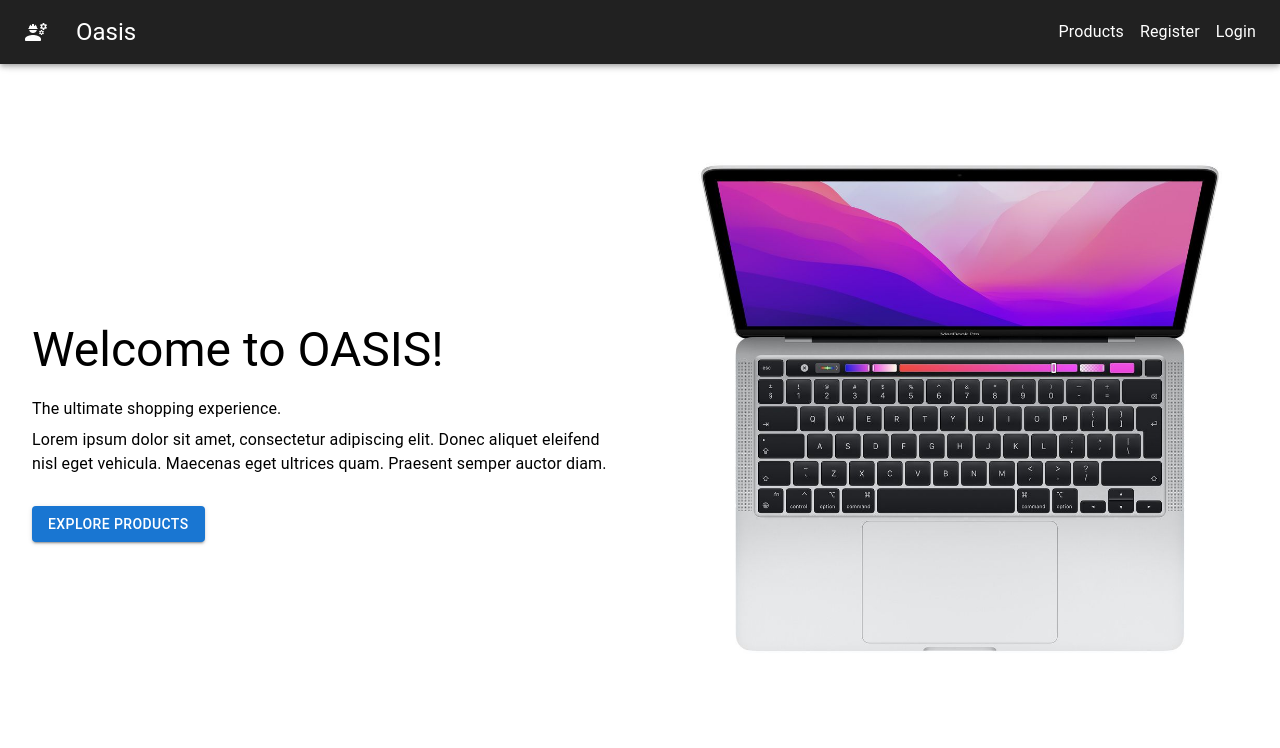
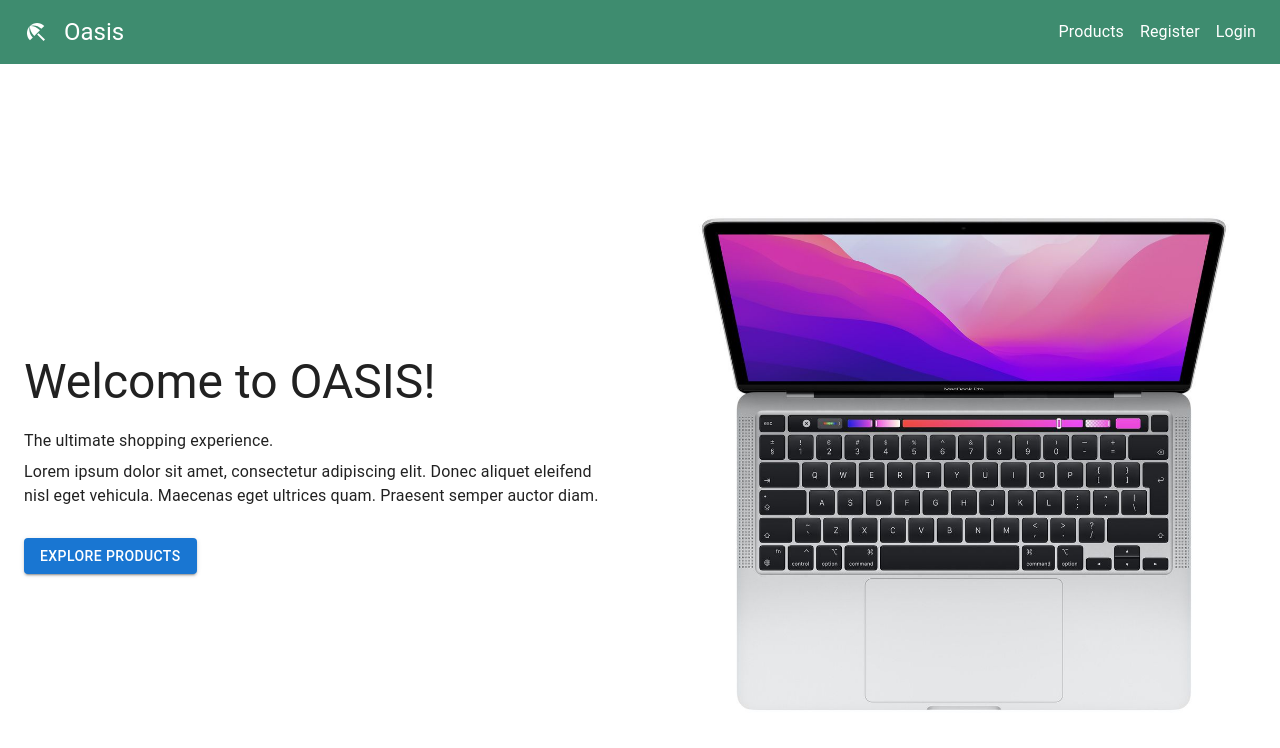
Before and after one commit to coaltail/Oasis_Website, a React (Vite) app in the folder oasis-app/: page / in a window 1280 px wide. Shown: the top 748 px of the page. Built offline with nearby package versions, Linux system fonts and the light colour scheme.

Commit message:
Design changes, bugfixes

```diff
--- a/oasis-app/src/App.tsx
+++ b/oasis-app/src/App.tsx
@@ -13,10 +13,12 @@
 import { useSelector } from "react-redux";
 import { AuthState } from "./state/redux.ts";
 import PrivateRoute from "./components/PrivateRoute.tsx";
+import { CssBaseline } from "@mui/material";
 function App() {
   const user = useSelector((state) => state.user.user);
   return (
     <>
+      <CssBaseline />
       <Navbar />
       <Routes>
         <Route path="/" element={<HomePage />} />
--- a/oasis-app/src/components/Navbar.tsx
+++ b/oasis-app/src/components/Navbar.tsx
@@ -9,6 +9,7 @@
 import ShoppingCart from './ShoppingCart';
 import { useState } from 'react'
 import { clearCart } from '../state/reduxCart';
+import { BeachAccess } from '@mui/icons-material';
 const Navbar = () => {
     const user = useSelector((state) => state.user.user);
     const cart = useSelector((state) => state.cart.cartItems);
@@ -21,29 +22,21 @@
 
     };
     return (
-        <>
-
-            <AppBar sx={{ bgcolor: '#212121' }}>
-                <Toolbar>
-                    <Box sx={{ flexGrow: 1 }}>
-                        <IconButton
-                            size="large"
-                            edge="start"
-                            color="inherit"
-                            aria-label="menu"
-                            sx={{ mr: 2 }}
-                        >
-                            <EngineeringRoundedIcon />
-                        </IconButton>
-                        <Typography variant='h5' sx={{ display: 'inline-block', verticalAlign: 'middle' }}>
+        <AppBar position="static" sx={{ bgcolor: '#3E8C6F' }}>
+            <Toolbar sx={{ justifyContent: 'space-between' }}>
+                <Box sx={{ display: 'flex', alignItems: 'center' }}>
+                    <BeachAccess />
+                    <Typography variant="h5" sx={{ flexGrow: 1, color: 'white', ml: 2 }}>
                         <MuiLink
                             component={Link}
-                                to='/'
+                            to="/"
                             sx={{
-                                    color: '#fff',
+                                color: 'white',
                                 textDecoration: 'none',
                                 '&:hover': {
-                                        textDecoration: 'underline',
+                                    textDecoration: 'none',
+                                    color: '#5AB5A5',
+                                    transition: '0.3s ease-out',
                                 },
                             }}
                         >
@@ -51,33 +44,32 @@
                         </MuiLink>
                     </Typography>
                 </Box>
-                    <Stack direction='row' spacing={2} sx={{ display: 'flex', justifyContent: 'center', alignItems: 'center' }}>
+                <Stack direction="row" spacing={2} sx={{ display: 'flex', justifyContent: 'center', alignItems: 'center' }}>
                     <Typography>
                         <MuiLink
                             component={Link}
-                                to='/products'
+                            to="/products"
                             sx={{
-                                    color: '#fff',
+                                color: 'white',
                                 textDecoration: 'none',
                                 '&:hover': {
-                                        textDecoration: 'underline',
+                                    textDecoration: 'none',
+                                    color: '#5AB5A5',
+                                    transition: '0.3s ease-out',
                                 },
                             }}
                         >
                             Products
                         </MuiLink>
                     </Typography>
-
                     {!user ? (
                         <>
-
-
                             <Typography>
                                 <MuiLink
                                     component={Link}
-                                        to='/register'
+                                    to="/register"
                                     sx={{
-                                            color: '#fff',
+                                        color: 'white',
                                         textDecoration: 'none',
                                         '&:hover': {
                                             textDecoration: 'underline',
@@ -90,9 +82,9 @@
                             <Typography>
                                 <MuiLink
                                     component={Link}
-                                        to='/login'
+                                    to="/login"
                                     sx={{
-                                            color: '#fff',
+                                        color: 'white',
                                         textDecoration: 'none',
                                         '&:hover': {
                                             textDecoration: 'underline',
@@ -103,19 +95,24 @@
                                 </MuiLink>
                             </Typography>
                         </>
-
-                        ) :
-                            (
+                    ) : (
                         <Typography>
-                                    <Button variant='contained' onClick={handleLogout}
-                                    >Logout</Button>
+                            <Button variant="contained" onClick={handleLogout} sx={{
+                                bgcolor: '#fff',
+                                color: '#3E8C6F',
+                                '&:hover': {
+                                    bgcolor: '#3E8C6F',
+                                    color: '#fff',
+                                },
+                            }}>
+                                Logout
+                            </Button>
                         </Typography>
                     )}
                     {cart.length > 0 && <ShoppingCart />}
                 </Stack>
             </Toolbar>
         </AppBar>
-        </>
     )
 }
 
--- a/oasis-app/src/components/Product.tsx
+++ b/oasis-app/src/components/Product.tsx
@@ -7,15 +7,16 @@
     CardContent,
     CardMedia,
     Typography,
+    Button
 } from "@mui/material";
 import { useEffect } from "react";
 import { makeStyles } from "@mui/styles";
-
 interface Props {
     name: string;
     price: number;
     image: string;
     onClick: () => void;
+    onNavigate: () => void;
 }
 const useStyles = makeStyles({
     root: {
@@ -30,9 +31,12 @@
     }
 });
 
-const Product: React.FC<Props> = ({ name, price, image, onClick }: Props) => {
+const Product: React.FC<Props> = ({ name, price, image, onClick, onNavigate }: Props) => {
     const classes = useStyles();
-
+    const handleAddToCartClick = (event: React.MouseEvent<HTMLButtonElement>) => {
+        event.stopPropagation();
+        onClick();
+    }
     return (
         <Card className={classes.root}
             sx={{
@@ -45,8 +49,8 @@
                 margin: "0 auto",
                 padding: "0.1em",
             }}
-            onClick={onClick}
             variant="outlined"
+            onClick={onNavigate}
         >
             <CardMedia
                 component="img"
@@ -55,13 +59,27 @@
                 image={image}
                 title={name}
             />
-            <CardContent>
+            <CardContent sx={{ display: 'flex', justifyContent: 'center', alignItems: 'center' }}>
+                <Grid container sx={{ justifyContent: 'space-between', alignItems: 'center' }}>
+                    <Grid item xs={6}>
                         <Typography gutterBottom variant="h5" component="h2">
                             {name}
                         </Typography>
                         <Typography variant="h5" color="textPrimary" component="p">
                             ${price}
                         </Typography>
+                    </Grid>
+                    <Grid item xs={6} sx={{ display: 'flex', justifyContent: 'flex-end' }}>
+                        <Button variant="contained"
+                            sx={{
+                                backgroundColor: '#3E8C6F',
+                                color: 'white',
+                                '&:hover': {
+                                    backgroundColor: '#2C6F51',
+                                },
+                            }} onClick={handleAddToCartClick}>Add to Cart</Button>
+                    </Grid>
+                </Grid>
             </CardContent>
         </Card>
     );
--- a/oasis-app/src/components/ShoppingCart.tsx
+++ b/oasis-app/src/components/ShoppingCart.tsx
@@ -33,7 +33,15 @@
     <>
       <IconButton color="inherit" onClick={handleToggleDrawer} sx={{ mr: 1 }}>
         <Badge badgeContent={cartItems.length} color="secondary">
-          <ShoppingCartIcon />
+          <ShoppingCartIcon sx={{
+            color: 'white',
+            textDecoration: 'none',
+            '&:hover': {
+              textDecoration: 'none',
+              color: '#5AB5A5',
+              transition: '0.3s ease-out',
+            },
+          }} />
         </Badge>
       </IconButton>
       <Drawer
@@ -68,7 +76,13 @@
           >
             <CloseIcon />
           </IconButton>
-          <Button variant="contained" onClick={() => dispatch(clearCart())}>Clear cart Items</Button>
+          <Button variant="contained" sx={{
+            backgroundColor: '#3E8C6F',
+            color: 'white',
+            '&:hover': {
+              backgroundColor: '#2C6F51',
+            },
+          }} onClick={() => dispatch(clearCart())}>Clear cart Items</Button>
 
         </Box>
         <List>
--- a/oasis-app/src/hooks/useRefreshToken.ts
+++ /dev/null
@@ -1,5 +0,0 @@
-
-export const useRefreshToken = ()
-{
-
-}
--- a/oasis-app/src/pages/ProductPage.tsx
+++ b/oasis-app/src/pages/ProductPage.tsx
@@ -2,7 +2,6 @@
 import Product from '../components/Product'
 import { Box, Container, Grid, Typography } from '@mui/material'
 import { useNavigate } from 'react-router-dom'
-import macbook from '../assets/macbook-front.jpg';
 import { ProductData, addItem } from '../state/reduxCart';
 import api from '../utils/axios';
 import { useDispatch, useSelector } from 'react-redux';
@@ -44,7 +43,7 @@
                         price={product.price}
                         image={`./src/assets/productPhotos/${product.image}`}
                         onClick={() => handleAddToCart(product)}
-
+                        onNavigate={() => navigate(`products/${product._id}`)}
                     />
                 </Grid>
             ))}
--- a/oasis-app/src/state/redux.ts
+++ b/oasis-app/src/state/redux.ts
@@ -14,14 +14,10 @@
 
 export interface AuthState {
     user: User | null | undefined,
-    accessToken: string | null,
-    refreshToken: string | null
 }
 
 const initialState: AuthState = {
     user: null,
-    accessToken: null,
-    refreshToken: null,
 };
 
 const authSlice = createSlice({
@@ -30,13 +26,9 @@
     reducers: {
         setLogin: (state, action) => {
             state.user = action.payload.user;
-            state.accessToken = action.payload.accessToken;
-            state.refreshToken = action.payload.refreshToken;
         },
         setLogout: (state) => {
             state.user = null;
-            state.accessToken = null;
-            state.refreshToken = null
         }
     }
 });
--- a/oasis-app/src/utils/axios.ts
+++ b/oasis-app/src/utils/axios.ts
@@ -17,7 +17,7 @@
   if ((err.response.status === 401) && !err.response.config.retry) {
     err.response.config.retry = true;
     try {
-      const response = await   instance.get("/auth/refresh");
+      const response = await instance.get("/auth/refresh");
       if (response.status === 200) {
         return instance(err.response.config);
       }
```
Also changed, not shown: 1 other file (tests, documents, lock files or other folders). Lines whose indentation alone changed are shown as unchanged.
